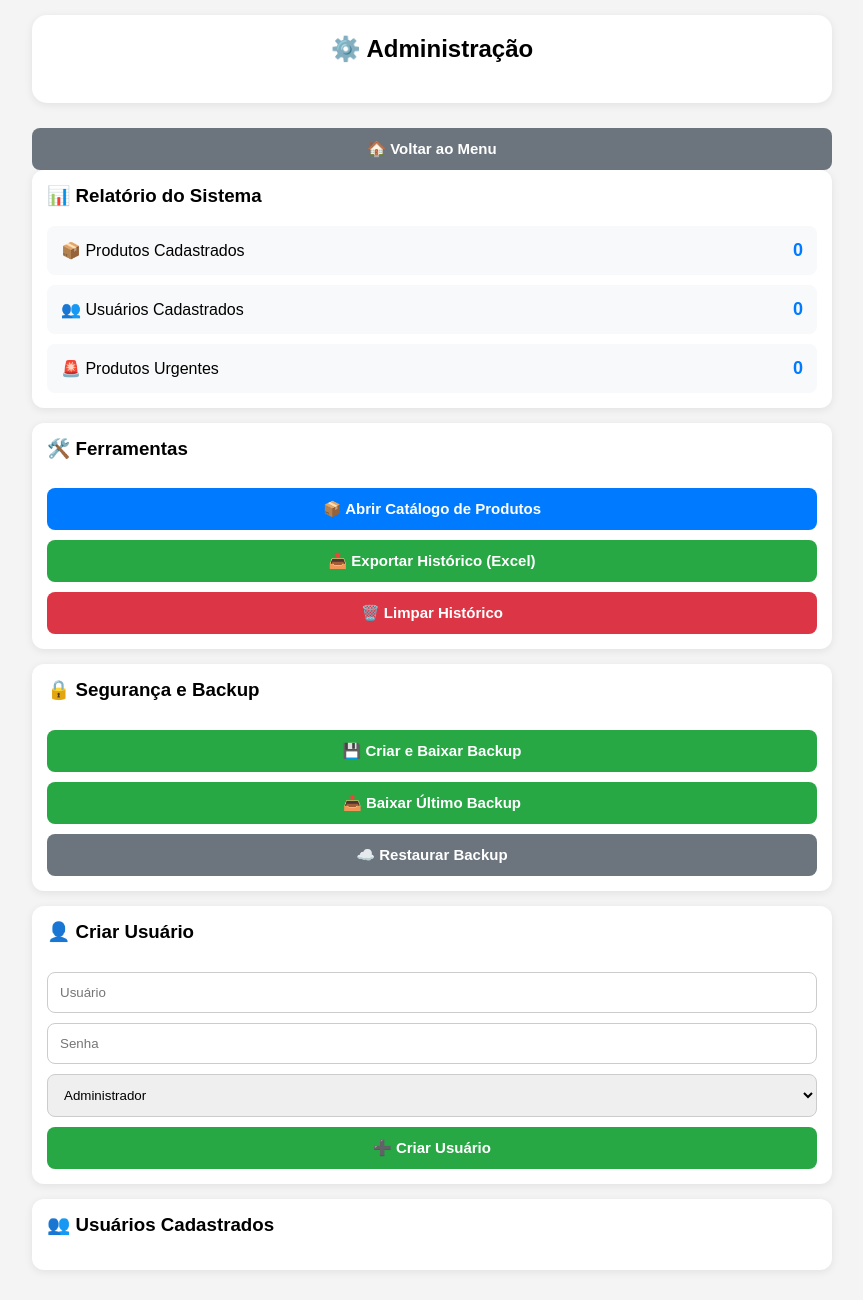
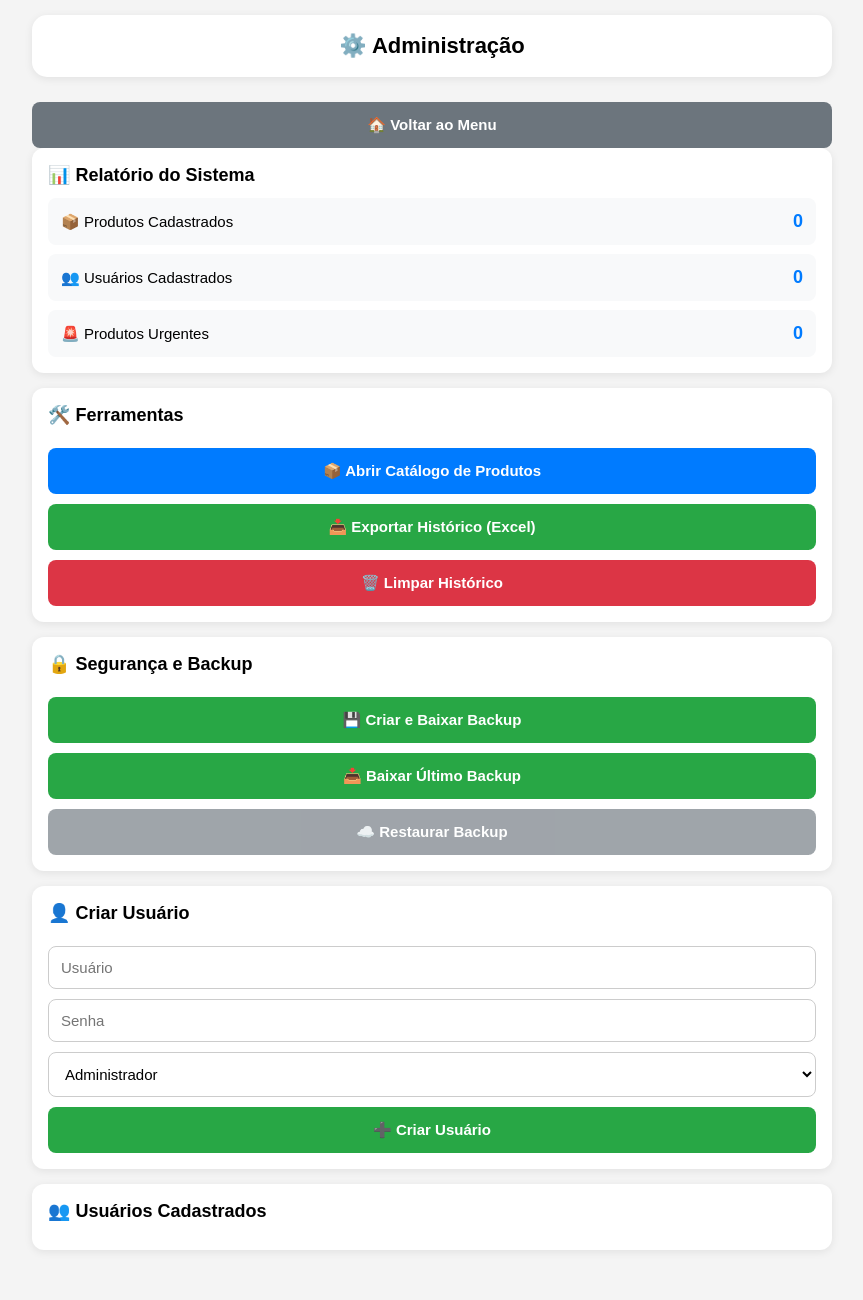
Before and after one commit to Guilherme20266/estoque-system, a Flask app: page /administracao in a window 1280 px wide. Shown: the whole page, without its empty margins (208-1071 px from the left). After the commit the page ends 1221 px from the top, so only its background shows below. Run offline with Flask 3, Linux system fonts and the light colour scheme; the visitor is signed in with stand-in values (Sample User, id 1); data that the repository does not hold is empty; parts of the project's set-up code (start-up, migrations or seed data) failed here and were passed over.

Commit message:
Update administracao.html

```diff
--- a/templates/administracao.html
+++ b/templates/administracao.html
@@ -5,33 +5,44 @@
 {% block style %}
 
 body{
-    font-family:Arial;
+    font-family:Arial,sans-serif;
     background:#f4f4f4;
     margin:0;
     padding:15px;
+    box-sizing:border-box;
+}
+
+*{
+    box-sizing:border-box;
 }
 
 .container{
+    width:100%;
     max-width:800px;
-    margin:auto;
+    margin:0 auto;
 }
 
 .topo{
     background:white;
-    padding:20px;
+    padding:18px;
     border-radius:15px;
     margin-bottom:15px;
     text-align:center;
     box-shadow:0 2px 8px rgba(0,0,0,.08);
 }
 
-/* 🔥 ALERTAS FLASK */
+.topo h2{
+    margin:0;
+    font-size:22px;
+}
+
 .alert{
     padding:12px;
     border-radius:10px;
     margin-bottom:15px;
     font-weight:bold;
     box-shadow:0 2px 6px rgba(0,0,0,.1);
+    word-break:break-word;
 }
 
 .alert-success{
@@ -49,26 +60,37 @@ body{
 
 .card{
     background:white;
-    padding:15px;
+    padding:16px;
     border-radius:12px;
     margin-bottom:15px;
     box-shadow:0 2px 8px rgba(0,0,0,.08);
+}
+
+.card h3{
+    margin:0 0 12px 0;
+    font-size:18px;
 }
 
 .info{
     display:flex;
     justify-content:space-between;
     align-items:center;
+    gap:10px;
     background:#f8f9fa;
-    padding:14px;
+    padding:13px;
     border-radius:8px;
-    margin-top:10px;
-    font-size:16px;
+    margin-top:9px;
+    font-size:15px;
+}
+
+.info span{
+    min-width:0;
 }
 
 .info b{
     color:#007bff;
     font-size:18px;
+    flex-shrink:0;
 }
 
 input,
@@ -79,11 +101,13 @@ select{
     border-radius:8px;
     margin-top:10px;
     box-sizing:border-box;
+    font-size:15px;
+    background:white;
 }
 
 button{
     width:100%;
-    padding:12px;
+    padding:13px;
     border:none;
     border-radius:8px;
     color:white;
@@ -91,21 +115,63 @@ button{
     font-size:15px;
     cursor:pointer;
     font-weight:bold;
+    min-height:46px;
 }
 
-.menu{ background:#6c757d; }
-.criar{ background:#28a745; }
-.editar{ background:#007bff; }
-.excluir{ background:#dc3545; }
-.limpar{ background:#dc3545; }
-.excel { background: #28a745; }
-.backup { background: #28a745; }
+button:active{
+    transform:scale(.99);
+}
+
+.menu{
+    background:#6c757d;
+}
+
+.criar{
+    background:#28a745;
+}
+
+.editar{
+    background:#007bff;
+}
+
+.excluir{
+    background:#dc3545;
+}
+
+.limpar{
+    background:#dc3545;
+}
+
+.excel{
+    background:#28a745;
+}
+
+.backup{
+    background:#28a745;
+}
+
+button:disabled{
+    opacity:.65;
+    cursor:not-allowed;
+}
 
 .usuario{
     border:1px solid #e5e5e5;
     border-radius:10px;
-    padding:15px;
+    padding:14px;
     margin-top:10px;
+    background:#fff;
+}
+
+.usuario b{
+    font-size:15px;
+    word-break:break-word;
+}
+
+.usuario small{
+    display:block;
+    margin-top:4px;
+    color:#666;
 }
 
 .master{
@@ -121,164 +187,423 @@ button{
 
 .acoes-usuario a{
     flex:1;
+    min-width:0;
 }
 
 .acoes-usuario button{
     margin-top:0;
 }
 
-h2,h3{ margin-top:0; }
-small{ color:#666; }
-a{ text-decoration:none; }
+a{
+    text-decoration:none;
+}
+
+.modal-conteudo{
+    background:white;
+    padding:22px;
+    border-radius:12px;
+    width:calc(100% - 30px);
+    max-width:360px;
+    text-align:center;
+    box-shadow:0 5px 20px rgba(0,0,0,.3);
+}
+
+.modal-conteudo h3{
+    margin-top:0;
+}
+
+.modal-conteudo p{
+    line-height:1.5;
+    margin-bottom:15px;
+}
 
 @media(max-width:600px){
-    .acoes-usuario{ flex-direction:column; }
+
+    body{
+        padding:10px;
+    }
+
+    .container{
+        width:100%;
+    }
+
+    .topo{
+        padding:15px;
+        border-radius:12px;
+    }
+
+    .topo h2{
+        font-size:20px;
+    }
+
+    .card{
+        padding:13px;
+        border-radius:11px;
+        margin-bottom:12px;
+    }
+
+    .card h3{
+        font-size:17px;
+        margin-bottom:10px;
+    }
+
+    .info{
+        padding:12px;
+        font-size:14px;
+    }
+
+    .info b{
+        font-size:17px;
+    }
+
+    input,
+    select{
+        padding:11px;
+        font-size:14px;
+    }
+
+    button{
+        padding:12px;
+        font-size:14px;
+        min-height:44px;
+    }
+
+    .acoes-usuario{
+        flex-direction:column;
+        gap:7px;
+    }
+
+    .acoes-usuario a{
+        width:100%;
+    }
+
+    .acoes-usuario button{
+        width:100%;
+    }
+
+    .modal-conteudo{
+        padding:20px;
+    }
+}
+
+@media(min-width:601px){
+
+    .acoes-usuario{
+        flex-direction:row;
+    }
+
 }
 
 {% endblock %}
+
 
 {% block content %}
 
 <div class="container">
 
+
+    <!-- ==========================================
+         TOPO
+         ========================================== -->
+
     <div class="topo">
-    <h2>⚙️ Administração</h2>
+
+        <h2>
+            ⚙️ Administração
+        </h2>
+
     </div>
 
+
+    <!-- ==========================================
+         ALERTAS FLASK
+         ========================================== -->
+
     {% with messages = get_flashed_messages(with_categories=true) %}
+
         {% if messages %}
+
             {% for category, message in messages %}
+
                 <div class="alert alert-{{ category }}">
                     {{ message }}
                 </div>
+
             {% endfor %}
+
         {% endif %}
+
     {% endwith %}
 
+
+    <!-- ==========================================
+         VOLTAR AO MENU
+         ========================================== -->
+
     <a href="/menu">
-    <button class="menu">🏠 Voltar ao Menu</button>
+
+        <button class="menu">
+            🏠 Voltar ao Menu
+        </button>
+
     </a>
 
-    <!-- RELATÓRIO -->
+
+    <!-- ==========================================
+         RELATÓRIO
+         ========================================== -->
+
     <div class="card">
 
-    <h3>📊 Relatório do Sistema</h3>
+        <h3>
+            📊 Relatório do Sistema
+        </h3>
+
 
         <div class="info">
-        <span>📦 Produtos Cadastrados</span>
-        <b>{{ total_produtos }}</b>
+
+            <span>
+                📦 Produtos Cadastrados
+            </span>
+
+            <b>
+                {{ total_produtos }}
+            </b>
+
         </div>
 
+
         <div class="info">
-        <span>👥 Usuários Cadastrados</span>
-        <b>{{ total_usuarios }}</b>
+
+            <span>
+                👥 Usuários Cadastrados
+            </span>
+
+            <b>
+                {{ total_usuarios }}
+            </b>
+
         </div>
 
+
         <div class="info">
-        <span>🚨 Produtos Urgentes</span>
-        <b>{{ produtos_urgentes }}</b>
+
+            <span>
+                🚨 Produtos Urgentes
+            </span>
+
+            <b>
+                {{ produtos_urgentes }}
+            </b>
+
         </div>
 
     </div>
 
-    <!-- Ferramentas -->
+
+    <!-- ==========================================
+         FERRAMENTAS
+         ========================================== -->
+
     <div class="card">
 
-    <h3>🛠️ Ferramentas</h3>
+        <h3>
+            🛠️ Ferramentas
+        </h3>
+
 
         <a href="/catalogo">
+
             <button class="editar">
                 📦 Abrir Catálogo de Produtos
             </button>
+
         </a>
 
+
         <a href="/exportar-historico">
+
             <button class="excel">
                 📥 Exportar Histórico (Excel)
             </button>
+
         </a>
 
-    <button class="limpar" onclick="abrirModalLimpar()">
+
+        <button
+            class="limpar"
+            onclick="abrirModalLimpar()"
+        >
             🗑️ Limpar Histórico
         </button>
 
     </div>
 
-<!-- Segurança -->
+
+    <!-- ==========================================
+         SEGURANÇA E BACKUP
+         ========================================== -->
+
     <div class="card">
 
-    <h3>🔒 Segurança e Backup</h3>
+        <h3>
+            🔒 Segurança e Backup
+        </h3>
+
 
         <a href="/criar-backup">
+
             <button class="backup">
                 💾 Criar e Baixar Backup
             </button>
+
         </a>
 
+
         <a href="/baixar-backup">
+
             <button class="backup">
                 📥 Baixar Último Backup
             </button>
+
         </a>
 
-    <button class="menu" disabled>
+
+        <button
+            class="menu"
+            disabled
+        >
             ☁️ Restaurar Backup
         </button>
 
     </div>
 
-    <!-- CRIAR USUÁRIO -->
+
+    <!-- ==========================================
+         CRIAR USUÁRIO
+         ========================================== -->
+
     <div class="card">
 
-        <h3>👤 Criar Usuário</h3>
+        <h3>
+            👤 Criar Usuário
+        </h3>
 
-        <form action="/criar-usuario" method="POST">
 
-            <input type="text" name="usuario" placeholder="Usuário" required>
-            <input type="password" name="senha" placeholder="Senha" required>
+        <form
+            action="/criar-usuario"
+            method="POST"
+        >
+
+            <input
+                type="text"
+                name="usuario"
+                placeholder="Usuário"
+                required
+            >
+
+
+            <input
+                type="password"
+                name="senha"
+                placeholder="Senha"
+                required
+            >
+
 
             <select name="perfil">
-                <option value="admin">Administrador</option>
-                <option value="operador">Operador</option>
-                <option value="separacao">Separação</option>
-                <option value="consulta">Consulta</option>
+
+                <option value="admin">
+                    Administrador
+                </option>
+
+                <option value="operador">
+                    Operador
+                </option>
+
+                <option value="separacao">
+                    Separação
+                </option>
+
+                <option value="consulta">
+                    Consulta
+                </option>
+
             </select>
 
-            <button class="criar" type="submit">➕ Criar Usuário</button>
+
+            <button
+                class="criar"
+                type="submit"
+            >
+                ➕ Criar Usuário
+            </button>
 
         </form>
 
     </div>
 
-    <!-- USUÁRIOS -->
+
+    <!-- ==========================================
+         USUÁRIOS CADASTRADOS
+         ========================================== -->
+
     <div class="card">
 
-        <h3>👥 Usuários Cadastrados</h3>
+        <h3>
+            👥 Usuários Cadastrados
+        </h3>
+
 
         {% if master %}
+
         <div class="usuario master">
-            <b>👑 {{ master.usuario }}</b><br>
-            <small>Perfil: {{ master.perfil }}</small>
+
+            <b>
+                👑 {{ master.usuario }}
+            </b>
+
+            <small>
+                Perfil: {{ master.perfil }}
+            </small>
+
         </div>
+
         {% endif %}
+
 
         {% for user in usuarios %}
 
         <div class="usuario">
 
-            <b>{{ user.usuario }}</b><br>
-            <small>Perfil: {{ user.perfil }}</small>
+            <b>
+                {{ user.usuario }}
+            </b>
+
+            <small>
+                Perfil: {{ user.perfil }}
+            </small>
+
 
             {% if user.usuario != 'Guilherme$' %}
 
             <div class="acoes-usuario">
 
                 <a href="/editar-usuario/{{ user.id }}">
-                    <button class="editar">✏️ Editar</button>
+
+                    <button class="editar">
+                        ✏️ Editar
+                    </button>
+
                 </a>
 
+
                 <a href="/excluir-usuario/{{ user.id }}">
-                    <button class="excluir">🗑️ Excluir</button>
+
+                    <button class="excluir">
+                        🗑️ Excluir
+                    </button>
+
                 </a>
 
             </div>
```
Also changed, not shown: other parts of templates/administracao.html (+51 -30 lines). Lines whose indentation alone changed are shown as unchanged.
